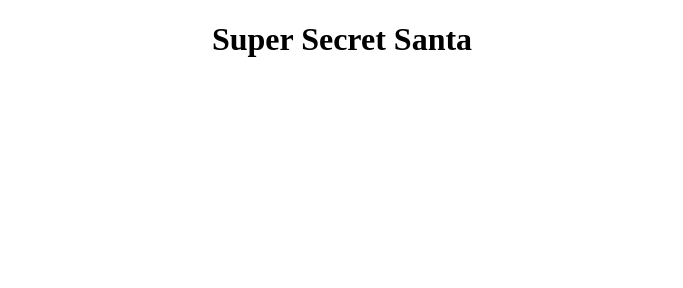
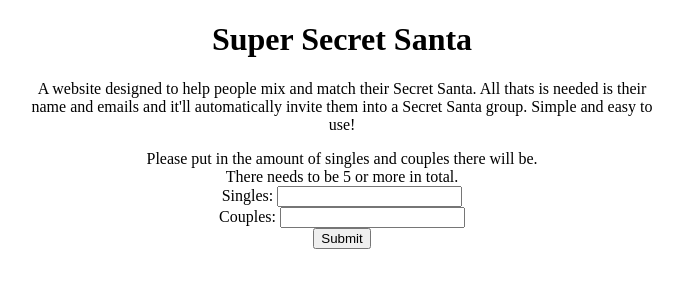
Before and after one commit to munchur/SuperSecretSanta, a website: page public/index.html in a window 1280 px wide. Shown: the whole page, without its empty margins (298-981 px from the left). Drawn offline with Linux system fonts and the light colour scheme.

Commit message:
Build a basic front that asks for amount of singles and couples there are.

```diff
--- a/public/index.html
+++ b/public/index.html
@@ -3,7 +3,31 @@
   <head>
     <title>Super Secret Santa(in progress)</title>
   </head>
-  <body align="center">
+  <body align="center", style="max-width: 50%;margin: auto;">
+    <!-- introduction to the website -->
     <h1>Super Secret Santa</h1>
+    <p>
+      A website designed to help people mix and match their Secret Santa.
+      All thats is needed is their name and emails and it'll automatically
+      invite them into a Secret Santa group. Simple and easy to use!
+    </p>
+
+    <!-- form to ask how many singles and couples -->
+    <form>
+      Please put in the amount of singles and couples there will be.<br>
+      There needs to be 5 or more in total.<br>
+      Singles:
+      <input type="number" name="singlesValue"><br>
+      Couples:
+      <input type="number" name="doublesValue"><br>
+      <input type="submit">
+    </form>
+
+    <!-- User sets detail of when, where to send out -->
+    <!-- Add on:
+    ask for users name, email.
+    input fields for price limit
+    textfield for user to add any other additional info.
+    -->
   </body>
 </html>
```
Also changed, not shown: README.md.
